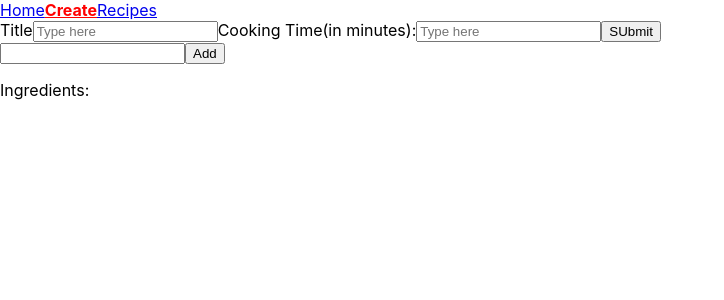
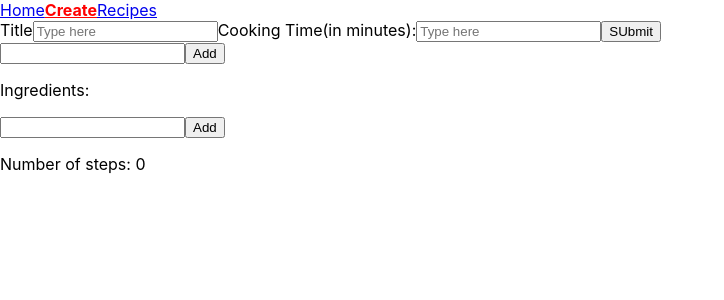
Before and after one commit to iMadfxq/recipe-app, a React (Create React App) app: page /CreateRecipe in a window 1280 px wide. Shown: the top 300 px of the page, without its empty margins (0-724 px from the left). Built offline with nearby package versions, Linux system fonts and the light colour scheme.

Commit message:
Started creating way to add steps for the recipes

```diff
--- a/src/routes/CreateRecipe/CreateRecipe.component.jsx
+++ b/src/routes/CreateRecipe/CreateRecipe.component.jsx
@@ -1,11 +1,11 @@
 import { useState } from "react";
 import "./CreateRecipe.styles.scss";
 import IngredientsForm from "./IngredientsForm/IngredientsForm.component";
+import StepsForm from './StepsForm/StepsForm.component'
 
 export default function CreateRecipe() {
   const [title, setTitle] = useState("");
   const [cookingTime, setCookingTime] = useState('')
-  const [stepsList, setStepsList] = useState([])
 
   return (
     <section>
@@ -33,6 +33,7 @@ export default function CreateRecipe() {
         <button>SUbmit</button>
       </form>
       <IngredientsForm />
+      <StepsForm />
     </section>
   );
 }
--- /dev/null
+++ b/src/routes/CreateRecipe/StepsForm/StepsForm.component.jsx
@@ -0,0 +1,44 @@
+import './StepsForm.styles.scss'
+
+import { useRef } from "react";
+import { useState } from "react";
+
+export default function IngredientsForm() {
+  const [step, setStep] = useState("");
+  const [stepsList, setStepsList] = useState([])
+
+  const stepInput = useRef(null);
+
+  const addHandler = (e) => {
+    e.preventDefault()
+    let st = step.trim().toUpperCase();
+
+    if (st && !stepsList.includes(st)) {
+      setStepsList((oldState) => [...oldState, st]);
+    }
+    setStep("");
+    stepInput.current.focus();
+  };
+
+  return (
+    <section>
+      <form onSubmit={addHandler}>
+        <label>
+          <input
+            type="text"
+            onChange={(e) => {
+              setStep(e.target.value);
+            }}
+            value={step}
+            ref={stepInput}
+          />
+          <button onClick={addHandler}>Add</button>
+        </label>
+      </form>
+      <p>
+        Number of steps: {stepsList.length}
+      </p>
+    </section>
+  );
+
+}
```
Also changed, not shown: src/routes/CreateRecipe/StepsForm/StepsForm.styles.scss (added).
